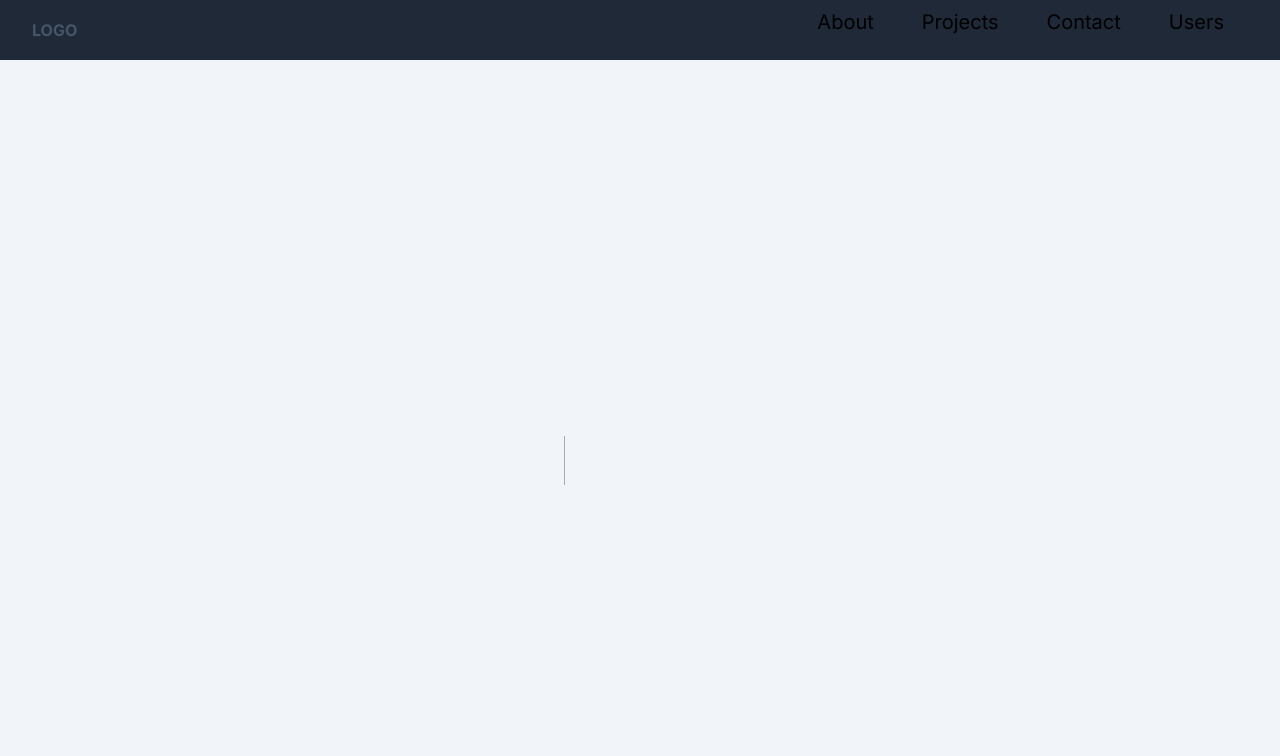
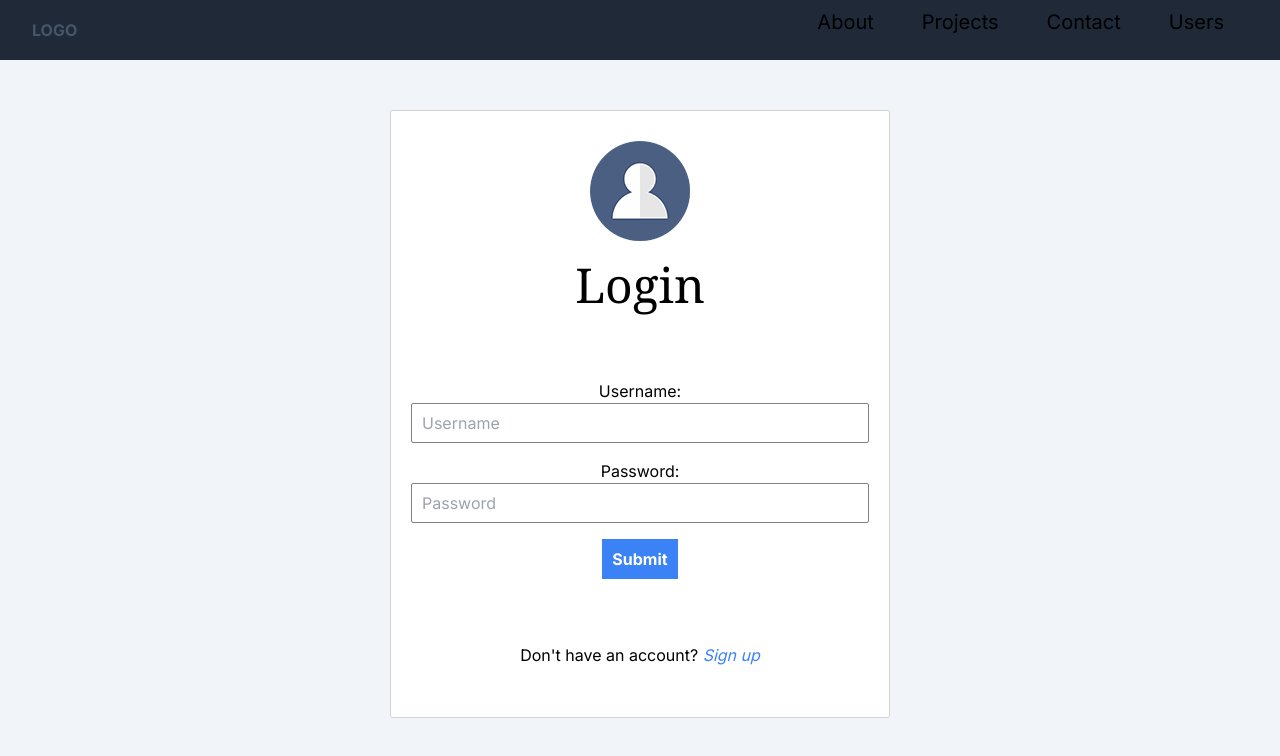
Before and after one commit to SandragonCorp/login-app, a Next.js app: page /user/login in a window 1280 px wide. Before the commit this address had no page. Shown: the top 756 px of the page. Built offline with nearby package versions, Linux system fonts and the light colour scheme.

Commit message:
Implement login page, install axios, create some utility classes, create models

```diff
--- /dev/null
+++ b/app/(model)/_login_form.tsx
@@ -0,0 +1,4 @@
+interface LoginForm {
+    username: string
+    password: string
+}
--- /dev/null
+++ b/app/(model)/_response_generic.tsx
@@ -0,0 +1,5 @@
+export interface ResponseGeneric {
+    isSuccess: boolean,
+    message: string,
+    statusCode: number
+}
--- /dev/null
+++ b/app/(pages)/user/login/login.module.css
@@ -0,0 +1,29 @@
+.page_wrapper {
+    background-color: white;
+    max-width: 500px;
+    margin-top: 50px;
+    padding: 30px 20px 50px 20px;
+    border: 1px solid lightgrey;
+    color: black;
+}
+
+.header_image {
+    margin-bottom: 20px;
+}
+
+.page_title {
+    color: black;
+    margin-bottom: 70px;
+}
+
+.page_wrapper label {
+    margin-bottom: 1rem;
+}
+
+.submit_button {
+    margin-bottom: 10px;
+}
+
+.register_button {
+    color: rgb(59 130 246 / var(--tw-bg-opacity))
+}
--- /dev/null
+++ b/app/(pages)/user/login/page.tsx
@@ -0,0 +1,57 @@
+'use client'
+
+import Image from 'next/image'
+import style from './login.module.css'
+import registerHeaderLogoPath from '@/public/images/register-logo.png'
+import Link from 'next/link'
+import { SyntheticEvent, useState } from 'react'
+import axios from 'axios';
+import { useRouter } from 'next/navigation'
+
+export default function Login() {
+    const [loginForm, setLoginForm] = useState<LoginForm>({username: '', password: ''});
+    const router = useRouter()
+
+    const onLoginSubmit = async (e: SyntheticEvent ) => {
+        e.preventDefault();
+
+        const response = await axios.post('/api/user/login', loginForm);
+        if (response.status === 200) {
+            // @TODO do profile page
+            router.push('/about')
+        } else {
+            // @TODO implement TOAST to show message?
+        }
+    };
+
+    return (
+        <>
+            <div className='page_register'>
+                <form className={`page_wrapper rounded-sm mx-auto text-center ${style.page_wrapper}`} onSubmit={onLoginSubmit}>
+                    <Image src={registerHeaderLogoPath} className={`mx-auto ${style.header_image}`} alt='' />
+                    <h2 className={`page_title font-serif text-5xl ${style.page_title}`}>Login</h2>
+                    <label>
+                        Username:
+                        <input
+                            type='text'
+                            name='username'
+                            className='rounded-sm'
+                            placeholder='Username'
+                            onChange={(e: SyntheticEvent) => setLoginForm({...loginForm,  username: (e.target as HTMLInputElement).value})} />
+                    </label>
+                    <label>
+                        Password:
+                        <input
+                            type='password'
+                            name='password'
+                            className='rounded-sm'
+                            placeholder='Password'
+                            onChange={(e: SyntheticEvent) => setLoginForm({...loginForm,  password: (e.target as HTMLInputElement).value})} />
+                    </label>
+                    <input type='submit' className='mx-auto mb-16 bg-blue-500 hover:bg-blue-400 text-white font-bold' value='Submit' />
+                    Don't have an account? <Link href='/user/login' className={`italic text-blue hover:underline underline-offset-4 ${style.register_button}`}>Sign up</Link>
+                </form>
+            </div>
+        </>
+    )
+}
--- a/app/(pages)/user/register/page.tsx
+++ b/app/(pages)/user/register/page.tsx
@@ -45,7 +45,7 @@ export default function Register() {
                     <label>Password: <input type='password' name='password' className='rounded-sm' placeholder='Password'/> </label>
                     <label>Confirm Password: <input type='password' name='confirm_password' className='rounded-sm' placeholder='Confirm Password' /> </label>
                     <input type='submit' className='mx-auto mb-16 bg-blue-500 hover:bg-blue-400 text-white font-bold' value='Submit' />
-                    Already have an account? <Link href="/" className={`italic text-blue hover:underline underline-offset-4 ${style.login_button}`}>Login Here</Link>
+                    Already have an account? <Link href="/user/login" className={`italic text-blue hover:underline underline-offset-4 ${style.login_button}`}>Login Here</Link>
                 </form>
             </div>
         </>
--- /dev/null
+++ b/app/(utils)/_http.tsx
@@ -0,0 +1,21 @@
+
+import { ResponseGeneric } from '@/app/(model)/_response_generic'
+import { NextResponse } from 'next/server'
+
+/**
+ * STATUS CODES
+ */
+export const STATUS_CODE_OK = 200;
+
+export const STATUS_CODE_REDIRECT = 301;
+
+export const STATUS_CODE_BAD_REQUEST = 400;
+export const STATUS_CODE_UNAUTHORIZED = 401;
+export const STATUS_CODE_FORBIDDEN = 403;
+export const STATUS_CODE_NOT_FOUND = 404;
+
+export const STATUS_CODE_INTERNAL_SERVER_ERROR = 500;
+
+export const generateGenericResponse = (responseGeneric: ResponseGeneric) : object => {
+    return NextResponse.json({isSuccess: responseGeneric.isSuccess, message: responseGeneric.message}, {status: responseGeneric.statusCode});
+}
--- /dev/null
+++ b/app/api/user/login/route.tsx
@@ -0,0 +1,27 @@
+
+import { NextRequest, NextResponse } from 'next/server'
+
+import { generateGenericResponse, STATUS_CODE_NOT_FOUND, STATUS_CODE_OK } from '@/app/(utils)/_http'
+import { prisma } from '@/app/db'
+
+export async function POST(request: NextRequest) {
+    let response = null;
+
+    const reqBody = await request.json();
+    const loginForm = reqBody as LoginForm;
+
+    try {
+        const user = await prisma.user.findFirstOrThrow({
+            where: {
+                userName: loginForm.username,
+                password: loginForm.password
+            }
+        });
+
+        response = generateGenericResponse({isSuccess: true, message: "Login Successful", statusCode: STATUS_CODE_OK});
+    } catch (exception) {
+        response = generateGenericResponse({isSuccess: false, message: "Please enter a valid username or password.", statusCode: STATUS_CODE_NOT_FOUND});
+    }
+
+    return response;
+}
--- a/app/globals.css
+++ b/app/globals.css
@@ -9,7 +9,7 @@
 
 body {
     padding: 60px 15px 15px 15px;
-    overflow-y: hidden;
+    overflow-x: hidden;
     min-width: 320px;
 }
 
--- a/app/layout.tsx
+++ b/app/layout.tsx
@@ -17,7 +17,7 @@ export default function RootLayout({ children }: {
 }) {
   return (
     <html lang="en">
-      <body className={`${inter.className} _navbar bg-slate-100 text-slate-100 container mx-auto`}>
+      <body className={`${inter.className} _navbar bg-slate-100 text-zinc-950 container mx-auto`}>
         <Navbar />
         {children}
       </body>
--- a/package.json
+++ b/package.json
@@ -10,6 +10,7 @@
   },
   "dependencies": {
     "@prisma/client": "^5.4.2",
+    "axios": "^1.5.1",
     "locomotive-scroll": "^5.0.0-beta.8",
     "next": "13.5.4",
     "react": "^18",
```
